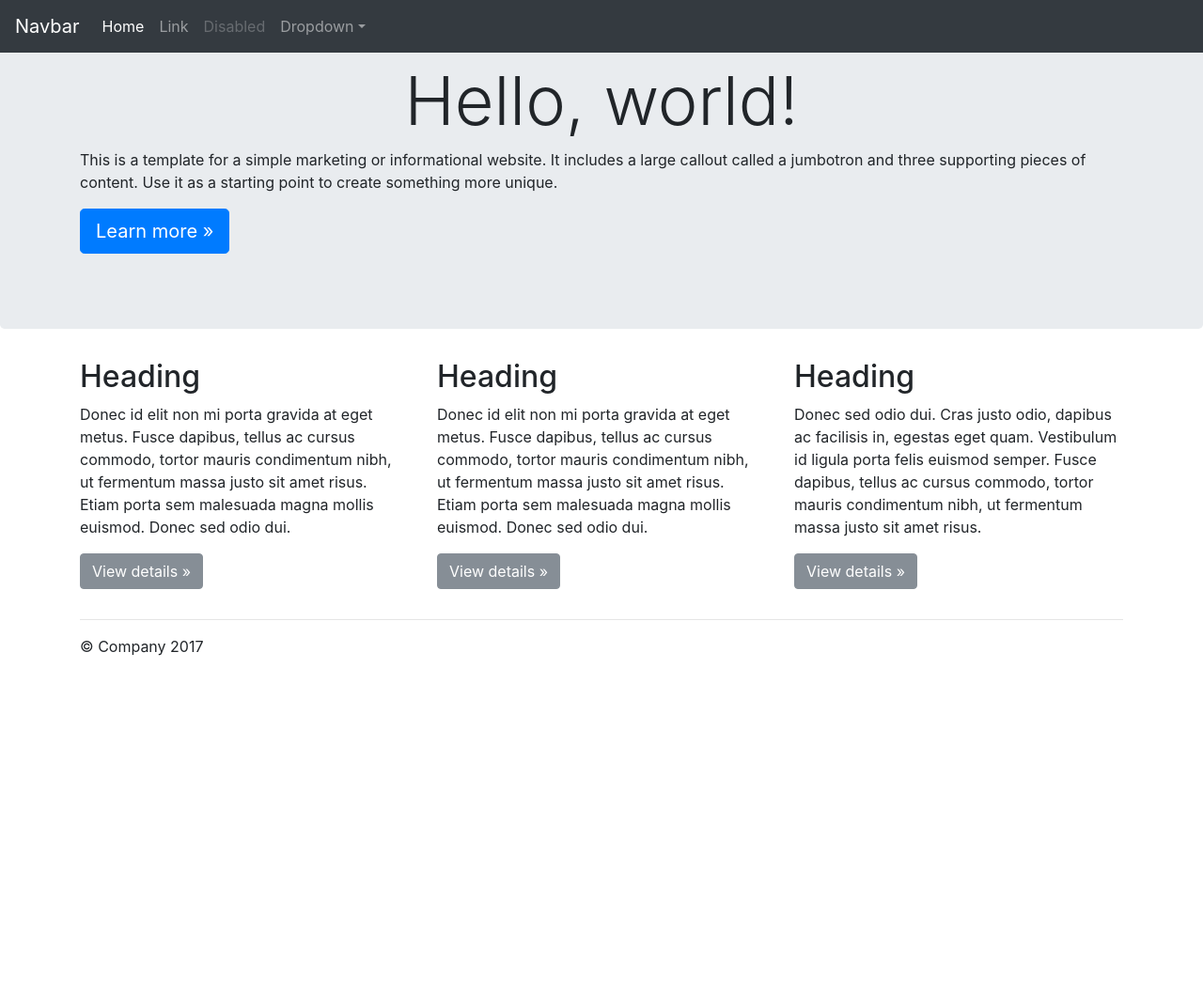
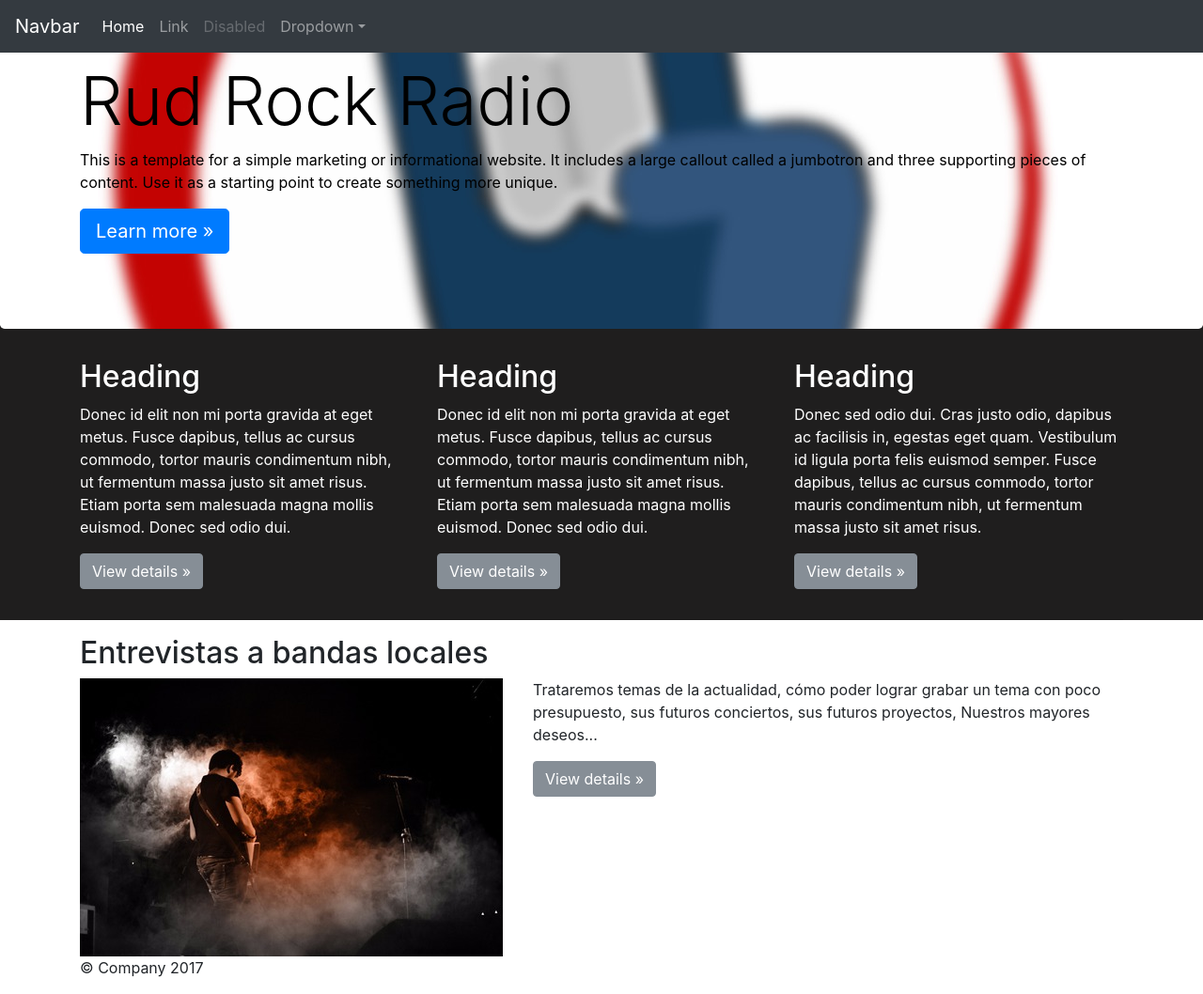
Before and after one commit to xabertum/rud_rock_radio_web, a plain HTML site: page index.html in a window 1280 px wide. Shown: the whole page at 94% size. Before the commit the page ends 800 px from the top, so only its background shows below. Drawn offline with nearby package versions, Linux system fonts and the light colour scheme; files that its build step writes are made by us from their sources.

Commit message:
Banda Local Section Added

```diff
--- a/css/index.css
+++ b/css/index.css
@@ -1,3 +1,26 @@
-h1 {
-    text-align: center;
+.jumbotron {
+    background-color: white;
+    color: black;
 }
+
+.container1 {
+    background-color: #1F1E1E;
+    color: white;
+}
+
+#fondo-jumbo {
+    background-image: url('/img/fondo_1.jpg');
+    background-repeat: no-repeat;
+    background-position: 50% 50%;
+}
+
+/*********************************/
+
+.container.bandas-locales {
+    background-color: white;
+}
+
+#banda-local {
+    float: left;
+    padding-right: 2em;
+}
--- a/index.html
+++ b/index.html
@@ -14,7 +14,7 @@
     <link href="/css/bootstrap.min.css" rel="stylesheet">
 
     <!-- Custom styles for this template -->
-    <link href="index.css" rel="stylesheet">
+    <link href="/css/index.css" rel="stylesheet">
 </head>
 
 <body>
@@ -49,12 +49,12 @@
         </div>
     </nav>
 
-    <main role="main">
+    <main role="main" class="container1">
 
         <!-- Main jumbotron for a primary marketing message or call to action -->
-        <div class="jumbotron">
+        <div class="jumbotron" id="fondo-jumbo">
             <div class="container">
-                <h1 class="display-3">Hello, world!</h1>
+                <h1 class="display-3">Rud Rock Radio</h1>
                 <p>This is a template for a simple marketing or informational website. It includes a large callout called a jumbotron and three supporting pieces of content. Use it as a starting point to create something more unique.</p>
                 <p><a class="btn btn-primary btn-lg" href="#" role="button">Learn more &raquo;</a></p>
             </div>
@@ -84,8 +84,21 @@
 
         </div>
         <!-- /container -->
+    </main>
 
-    </main>
+    <div class="container bandas-locales">
+        <!-- Example row of columns -->
+        <div class="row">
+            <div class="col-md-12">
+                <h2>Entrevistas a bandas locales</h2>
+                <img id="banda-local" src="/img/42p3iu.jpg" alt="banda_local_1" class="img-responsive">
+                <p>Trataremos temas de la actualidad, cómo poder lograr grabar un tema con poco presupuesto, sus futuros conciertos, sus futuros proyectos, Nuestros mayores deseos...</p>
+                <p><a class="btn btn-secondary" href="#" role="button">View details &raquo;</a></p>
+            </div>
+        </div>
+    </div>
+
+
 
     <footer class="container">
         <p>&copy; Company 2017</p>
```
Also changed, not shown: img/42p3iu.jpg (added), img/fondo_1.jpg (added), 1 other file.
